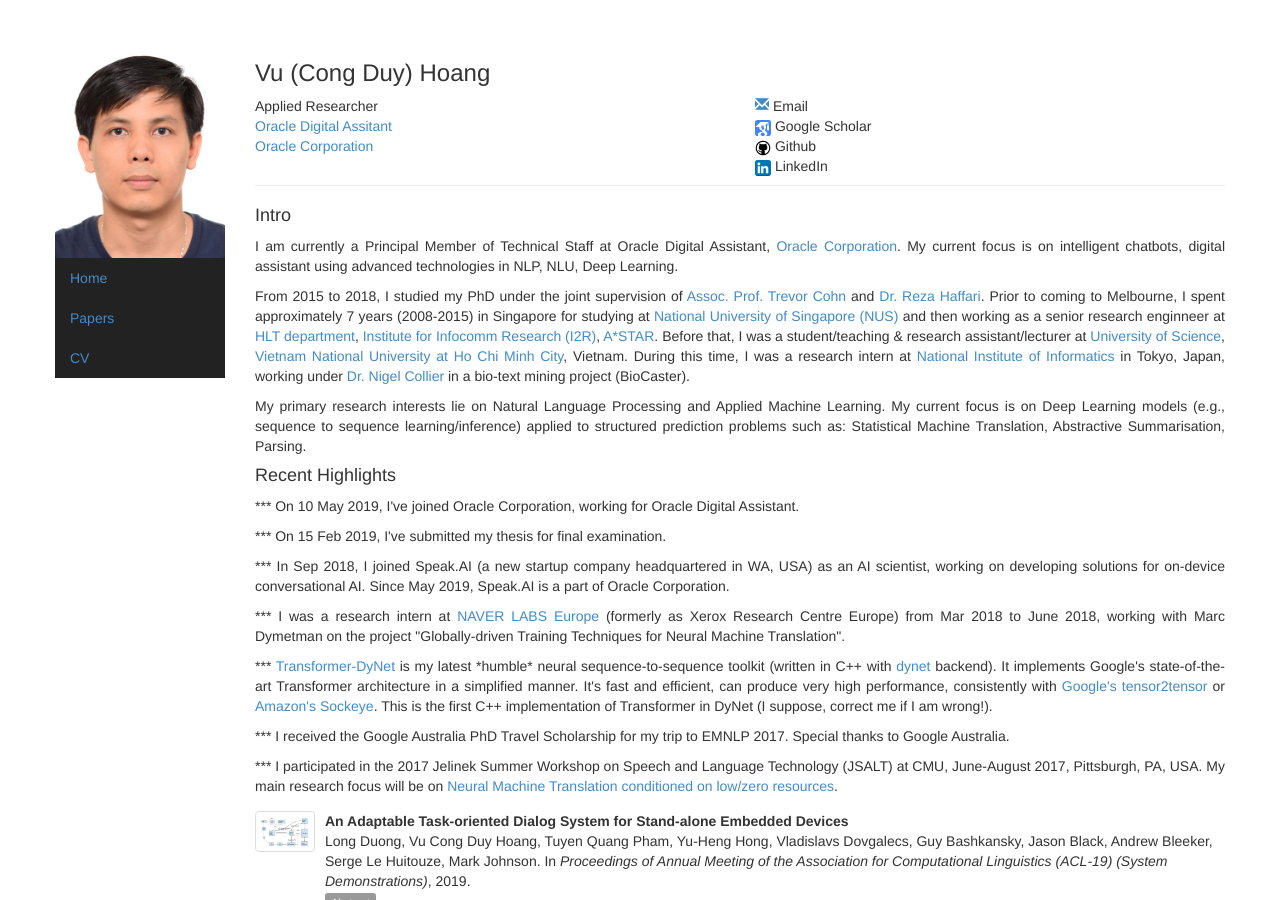
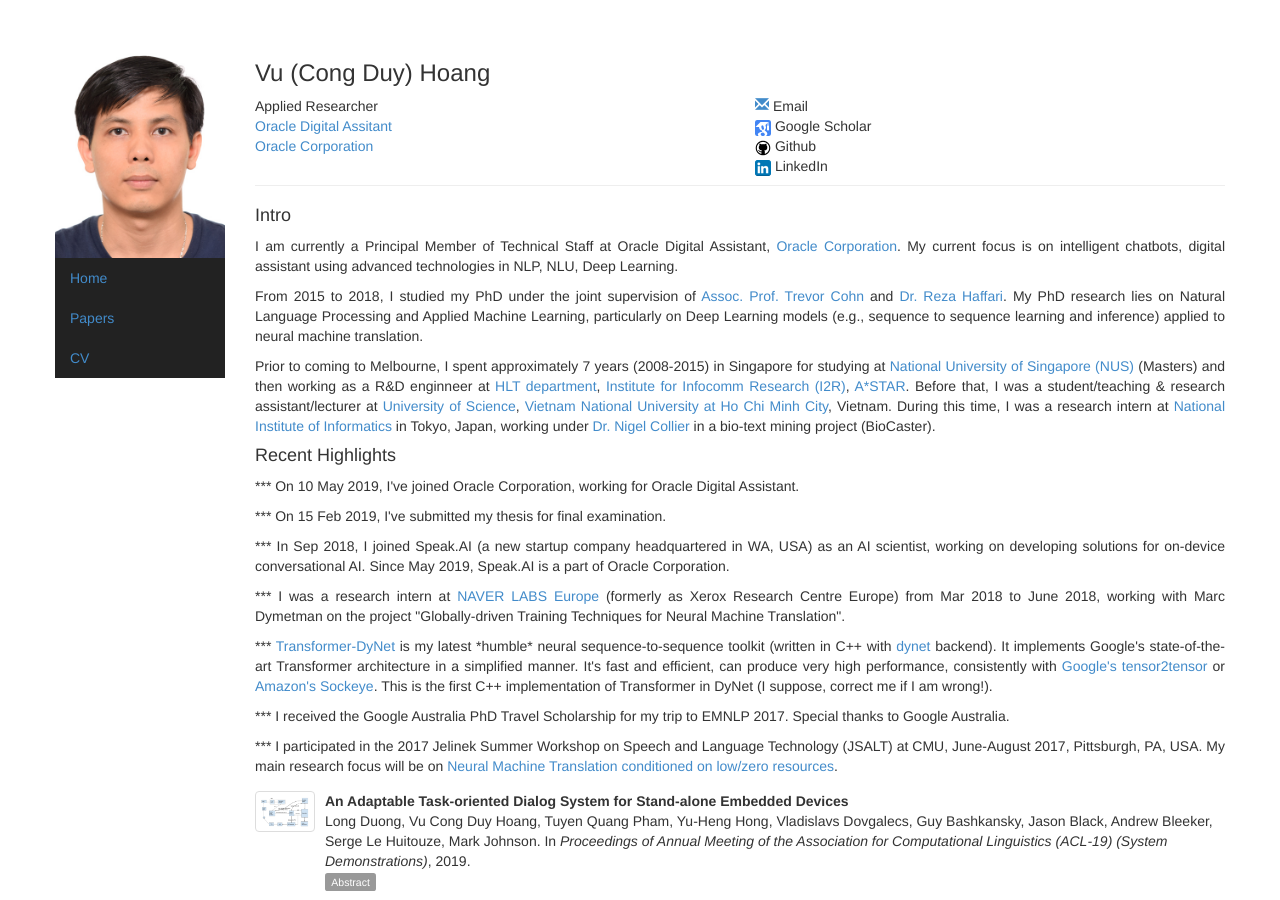
Before and after one commit to duyvuleo/duyvuleo.github.io, a Jekyll site: the page built from index.html, in a window 1280 px wide and 900 px high. Built offline with Jekyll 4.4.1, drawn with Linux system fonts in a browser that asks for light colours.

Commit message:
Update index.html

```diff
--- a/index.html
+++ b/index.html
@@ -34,8 +34,8 @@ picture: vu
 
 <h4>Intro</h4>
 <p style="text-align: justify;">I am currently a Principal Member of Technical Staff at Oracle Digital Assistant, <a href="https://www.oracle.com/index.html">Oracle Corporation</a>. My current focus is on intelligent chatbots, digital assistant using advanced technologies in NLP, NLU, Deep Learning.</p>
-<p style="text-align: justify;">From 2015 to 2018, I studied my PhD under the joint supervision of <a href="http://people.eng.unimelb.edu.au/tcohn/">Assoc. Prof. Trevor Cohn</a> and <a href="http://users.monash.edu.au/~gholamrh/">Dr. Reza Haffari</a>. Prior to coming to Melbourne, I spent approximately 7 years (2008-2015) in Singapore for studying at <a href="http://nus.edu.sg/">National University of Singapore (NUS)</a> and then working as a senior research enginneer at <a href="http://www.i2r.a-star.edu.sg/hlt/">HLT department</a>, <a href="http://www.i2r.a-star.edu.sg/">Institute for Infocomm Research (I2R)</a>, <a href="https://www.a-star.edu.sg/">A*STAR</a>. Before that, I was a student/teaching &amp; research assistant/lecturer at <a href="https://www.fit.hcmus.edu.vn/vn/Default.aspx?tabid=325">University of Science</a>, <a href="http://en.vnuhcm.edu.vn/">Vietnam National University at Ho Chi Minh City</a>, Vietnam. During this time, I was a research intern at <a href="http://www.nii.ac.jp/en/">National Institute of Informatics</a> in Tokyo, Japan, working under <a href="https://sites.google.com/site/nhcollier/">Dr. Nigel Collier</a> in a bio-text mining project (BioCaster).</p>
-<p style="text-align: justify;">My primary research interests lie on Natural Language Processing and Applied Machine Learning. My current focus is on Deep Learning models (e.g., sequence to sequence learning/inference) applied to structured prediction problems such as: Statistical Machine Translation, Abstractive Summarisation, Parsing.</p>
+<p style="text-align: justify;">From 2015 to 2018, I studied my PhD under the joint supervision of <a href="http://people.eng.unimelb.edu.au/tcohn/">Assoc. Prof. Trevor Cohn</a> and <a href="http://users.monash.edu.au/~gholamrh/">Dr. Reza Haffari</a>. My PhD research lies on Natural Language Processing and Applied Machine Learning, particularly on Deep Learning models (e.g., sequence to sequence learning and inference) applied to neural machine translation.</p>
+<p style="text-align: justify;">Prior to coming to Melbourne, I spent approximately 7 years (2008-2015) in Singapore for studying at <a href="http://nus.edu.sg/">National University of Singapore (NUS)</a> (Masters) and then working as a R&D enginneer at <a href="http://www.i2r.a-star.edu.sg/hlt/">HLT department</a>, <a href="http://www.i2r.a-star.edu.sg/">Institute for Infocomm Research (I2R)</a>, <a href="https://www.a-star.edu.sg/">A*STAR</a>. Before that, I was a student/teaching &amp; research assistant/lecturer at <a href="https://www.fit.hcmus.edu.vn/vn/Default.aspx?tabid=325">University of Science</a>, <a href="http://en.vnuhcm.edu.vn/">Vietnam National University at Ho Chi Minh City</a>, Vietnam. During this time, I was a research intern at <a href="http://www.nii.ac.jp/en/">National Institute of Informatics</a> in Tokyo, Japan, working under <a href="https://sites.google.com/site/nhcollier/">Dr. Nigel Collier</a> in a bio-text mining project (BioCaster).</p>
 
 <h4>Recent Highlights</h4>
 <p style="text-align: justify;">*** On 10 May 2019, I've joined Oracle Corporation, working for Oracle Digital Assistant.</p>
```
